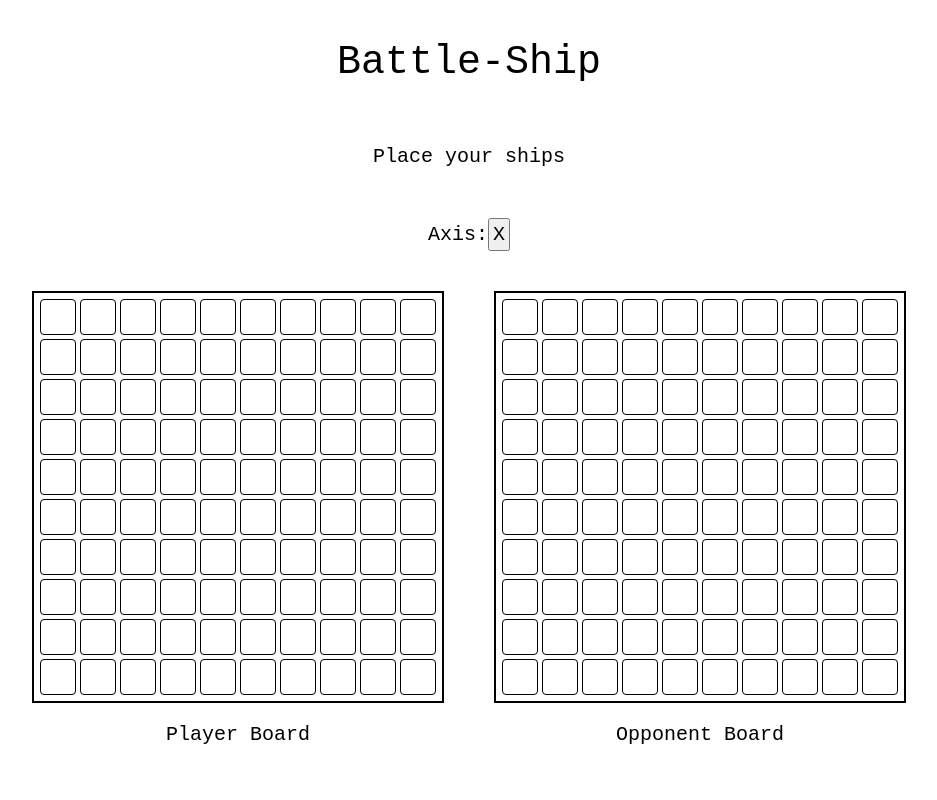
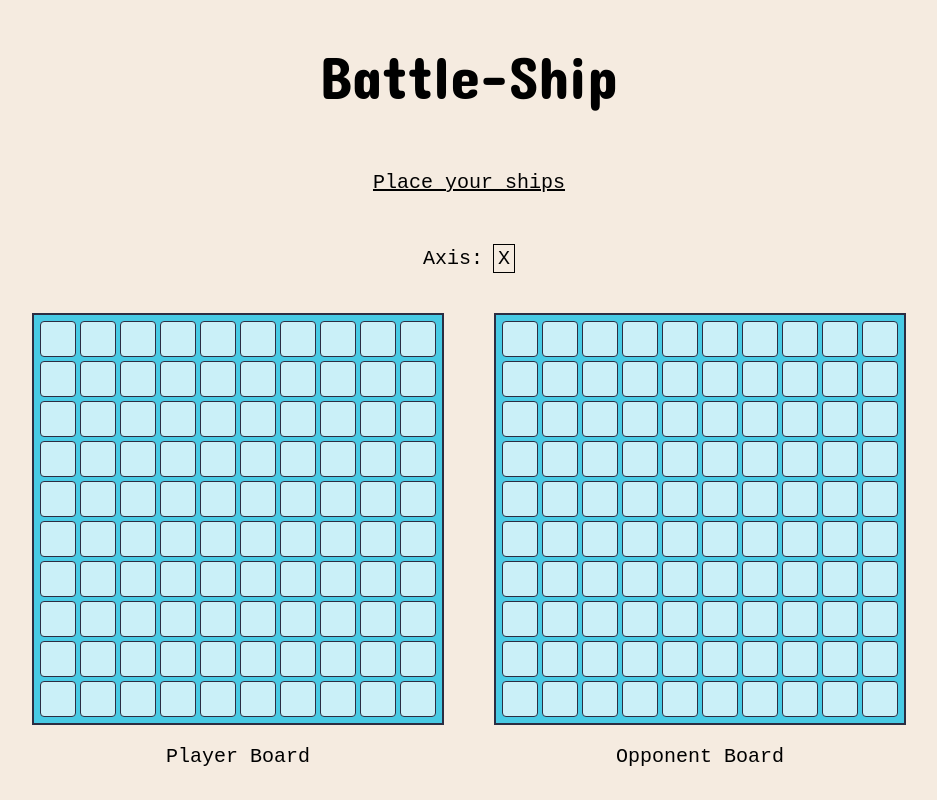
Before and after one commit to malharvb/battle-ship, a plain HTML site: page index.html in a window 1280 px wide. Shown: the whole page, without its empty margins (171-1108 px from the left). Drawn offline with Linux system fonts and the light colour scheme.

```diff
--- a/index.html
+++ b/index.html
@@ -18,7 +18,7 @@
     </div>
     <div id="axisCont">
         <div>Axis: </div>
-        <button id="axisBtn">X</button>
+        <div id="axisBtn">X</div>
     </div>
     <div class="gameboardsContainer">
         <div id="playerGbCont">
--- a/style.css
+++ b/style.css
@@ -1,3 +1,5 @@
+@import url('https://fonts.googleapis.com/css2?family=Concert+One&display=swap');
+
 *
 {
     margin: 0;
@@ -6,15 +8,22 @@
     font-family: monospace;
 }
 
+body
+{
+    background-color: #f5ebe0;
+}
+
 header
 {
+    font-family: 'Concert One', cursive;
     text-align: center;
     padding: 40px;
-    font-size: 2rem;
+    font-size: 3rem;
 }
 
 #instructions
 {
+    text-decoration: underline;
     text-align: center;
     padding: 20px
 }
@@ -43,14 +52,17 @@
     grid-template-columns: repeat(10,1fr);
     height: 400px;
     width: 400px;
-    border: 2px solid black;
+    border: 2px solid #2b2d42;
+    background-color: #48cae4;
+    //background: linear-gradient(90deg, #e3ffe7 0%, #d9e7ff 100%);
     padding: 4px;
 }
 
 .aitile, .ptile
 {
     border-radius: 4px;
-    border: 1px solid black;
+    border: 1px solid #2b2d42;
+    background-color: #caf0f8;
     margin: 2px;
 }
 
@@ -82,7 +94,13 @@
 
 #axisBtn
 {
-    padding: 3px;
+    height: fit-content;
+    width: fit-content;
+    border: 1px solid black;
+    padding: 2px 4px;
+    margin-left: 10px;
+    user-select: none;
+    cursor: pointer;
 }
 
 .select
@@ -104,3 +122,11 @@
 {
     background-color: #e76f51;
 }
+
+@media screen and (max-width: 480px) {
+    #playerGb, #aiGb
+    {
+        height: 300px;
+        width: 300px;
+    }
+  }
```
Also changed, not shown: main.js.
